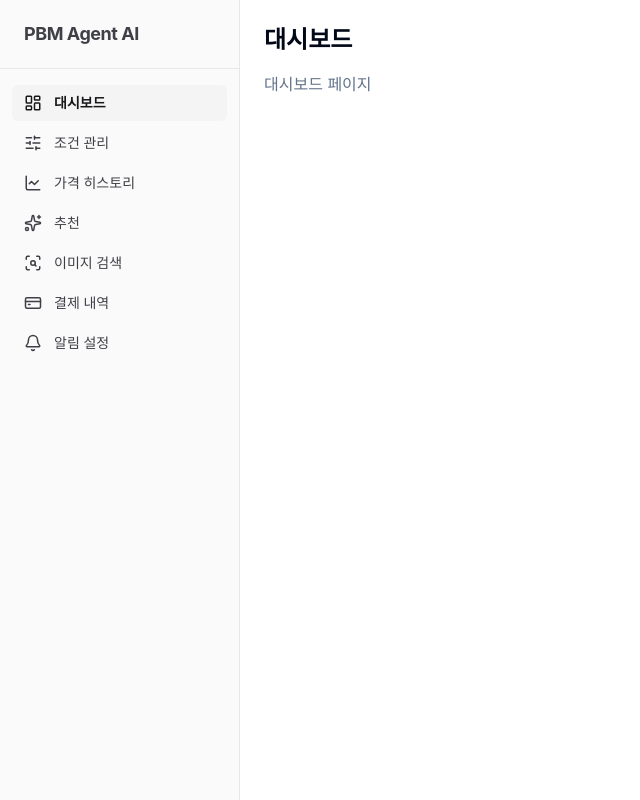
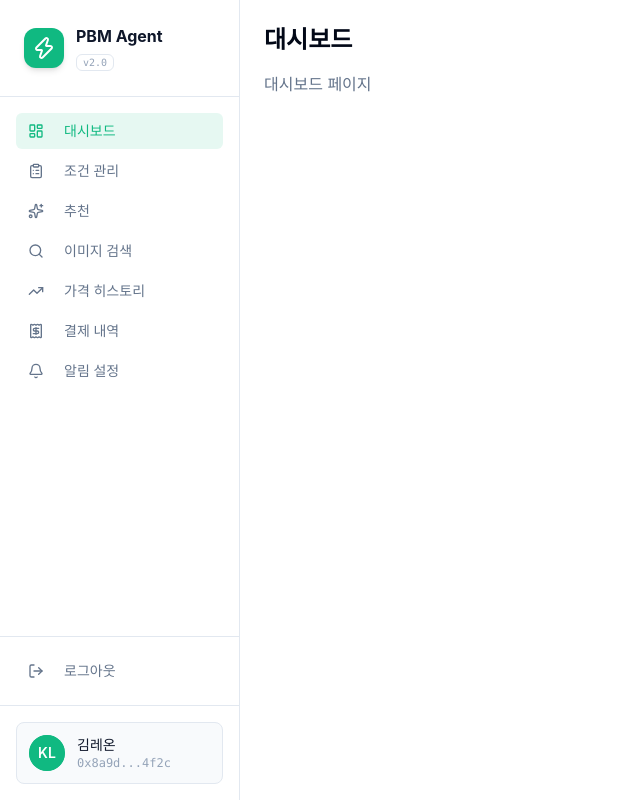
Before and after one commit to pbm-agent-ai/pbm-agent-ai-frontend, a React (Vite) app in the folder frontend/: page /dashboard in a window 1280 px wide. Shown: the whole page, without its empty margins (0-640 px from the left). Built offline with nearby package versions, Linux system fonts and the light colour scheme.

Commit message:
:sparkles: 사이드바 레이아웃 구성

```diff
--- a/frontend/package.json
+++ b/frontend/package.json
@@ -10,6 +10,7 @@
     "preview": "vite preview"
   },
   "dependencies": {
+    "@radix-ui/react-avatar": "^1.1.11",
     "@radix-ui/react-slot": "^1.2.4",
     "@stomp/stompjs": "^7.3.0",
     "axios": "^1.15.0",
--- a/frontend/src/App.tsx
+++ b/frontend/src/App.tsx
@@ -20,8 +20,8 @@ export default function App(): React.JSX.Element {
         <Route element={<Layout />}>
           <Route path="/dashboard" element={<Dashboard />} />
           <Route path="/conditions" element={<Conditions />} />
-          <Route path="/history" element={<PriceHistory />} />
-          <Route path="/recommendation" element={<Recommendation />} />
+          <Route path="/price-history" element={<PriceHistory />} />
+          <Route path="/recommendations" element={<Recommendation />} />
           <Route path="/image-search" element={<ImageSearch />} />
           <Route path="/payments" element={<Payments />} />
           <Route path="/settings" element={<Settings />} />
--- a/frontend/src/components/layout/Layout.tsx
+++ b/frontend/src/components/layout/Layout.tsx
@@ -1,5 +1,5 @@
 import { Outlet } from 'react-router-dom';
-import Sidebar from './Sidebar';
+import { Sidebar } from './Sidebar';
 
 export default function Layout(): React.JSX.Element {
   return (
--- a/frontend/src/components/layout/Sidebar.tsx
+++ b/frontend/src/components/layout/Sidebar.tsx
@@ -1,64 +1,105 @@
-import { NavLink } from 'react-router-dom';
-import {
-  LayoutDashboard,
-  SlidersHorizontal,
-  LineChart,
-  Sparkles,
-  ScanSearch,
-  CreditCard,
-  Bell,
-} from 'lucide-react';
-import { cn } from '@/lib/utils';
+import { Link, useLocation } from 'react-router';
+import { LayoutDashboard, ClipboardList, TrendingUp, Receipt, Bell, LogOut, Zap, Sparkles, Search } from 'lucide-react';
+import { Button } from '../ui/button';
+import { Badge } from '../ui/badge';
+import { Avatar, AvatarFallback } from '../ui/avatar';
+import { Separator } from '../ui/separator';
 
-interface NavItem {
-  label: string;
-  path: string;
-  icon: React.ReactNode;
-}
+export function Sidebar() {
+  const location = useLocation();
 
-const navItems: NavItem[] = [
-  { label: '대시보드', path: '/dashboard', icon: <LayoutDashboard size={18} /> },
-  { label: '조건 관리', path: '/conditions', icon: <SlidersHorizontal size={18} /> },
-  { label: '가격 히스토리', path: '/history', icon: <LineChart size={18} /> },
-  { label: '추천', path: '/recommendation', icon: <Sparkles size={18} /> },
-  { label: '이미지 검색', path: '/image-search', icon: <ScanSearch size={18} /> },
-  { label: '결제 내역', path: '/payments', icon: <CreditCard size={18} /> },
-  { label: '알림 설정', path: '/settings', icon: <Bell size={18} /> },
-];
+  const menuItems = [
+    { path: '/dashboard', icon: LayoutDashboard, label: '대시보드' },
+    { path: '/conditions', icon: ClipboardList, label: '조건 관리' },
+    { path: '/recommendations', icon: Sparkles, label: '추천' },
+    { path: '/image-search', icon: Search, label: '이미지 검색' },
+    { path: '/price-history', icon: TrendingUp, label: '가격 히스토리' },
+    { path: '/payments', icon: Receipt, label: '결제 내역' },
+    { path: '/settings', icon: Bell, label: '알림 설정' },
+  ];
 
-export default function Sidebar(): React.JSX.Element {
+  const isActive = (path: string) => location.pathname === path;
+
   return (
-    <aside
-      style={{ width: '240px', minWidth: '240px' }}
-      className="h-full bg-sidebar border-r border-sidebar-border flex flex-col"
-    >
-      {/* 로고 */}
-      <div className="px-6 py-5 border-b border-sidebar-border">
-        <span className="text-lg font-bold text-sidebar-foreground tracking-tight">
-          PBM Agent AI
-        </span>
+    <div className="w-[240px] h-screen bg-white border-r border-[#e2e8f0] flex flex-col">
+      {/* Logo and Service Name */}
+      <div className="p-6">
+        <Link to="/dashboard" className="flex items-center gap-3">
+          <div className="w-10 h-10 bg-[#10b981] rounded-xl flex items-center justify-center shadow-md">
+            <Zap className="w-6 h-6 text-white" />
+          </div>
+          <div>
+            <div className="text-[#0f172a] font-bold text-base">PBM Agent</div>
+            <Badge variant="outline" className="border-[#e2e8f0] text-[#94a3b8] font-mono text-[10px] px-1.5 py-0">
+              v2.0
+            </Badge>
+          </div>
+        </Link>
       </div>
 
-      {/* 네비게이션 메뉴 */}
-      <nav className="flex-1 px-3 py-4 space-y-1 overflow-y-auto">
-        {navItems.map((item) => (
-          <NavLink
-            key={item.path}
-            to={item.path}
-            className={({ isActive }) =>
-              cn(
-                'flex items-center gap-3 px-3 py-2 rounded-md text-sm font-medium transition-colors',
-                isActive
-                  ? 'bg-sidebar-accent text-sidebar-accent-foreground font-semibold'
-                  : 'text-sidebar-foreground hover:bg-sidebar-accent hover:text-sidebar-accent-foreground',
-              )
-            }
-          >
-            {item.icon}
-            {item.label}
-          </NavLink>
-        ))}
+      <Separator className="bg-[#e2e8f0]" />
+
+      {/* Navigation Menu */}
+      <nav className="flex-1 p-4">
+        <ul className="space-y-1">
+          {menuItems.map((item) => {
+            const Icon = item.icon;
+            const active = isActive(item.path);
+
+            return (
+              <li key={item.path}>
+                <Button
+                  asChild
+                  variant={active ? "secondary" : "ghost"}
+                  className={`w-full justify-start ${
+                    active
+                      ? 'bg-[#10b981]/10 text-[#10b981] hover:bg-[#10b981]/15 hover:text-[#10b981]'
+                      : 'text-[#64748b] hover:bg-[#f8fafc] hover:text-[#0f172a]'
+                  }`}
+                >
+                  <Link to={item.path}>
+                    <Icon className="w-4 h-4 mr-3" />
+                    <span className="text-sm">{item.label}</span>
+                  </Link>
+                </Button>
+              </li>
+            );
+          })}
+        </ul>
       </nav>
-    </aside>
+
+      <Separator className="bg-[#e2e8f0]" />
+
+      {/* Logout */}
+      <div className="p-4">
+        <Button
+          asChild
+          variant="ghost"
+          className="w-full justify-start text-[#64748b] hover:bg-[#f8fafc] hover:text-[#0f172a]"
+        >
+          <Link to="/login">
+            <LogOut className="w-4 h-4 mr-3" />
+            <span className="text-sm">로그아웃</span>
+          </Link>
+        </Button>
+      </div>
+
+      <Separator className="bg-[#e2e8f0]" />
+
+      {/* User Profile Chip */}
+      <div className="p-4">
+        <div className="flex items-center gap-3 p-3 rounded-lg bg-[#f8fafc] border border-[#e2e8f0]">
+          <Avatar className="w-9 h-9 bg-[#10b981]">
+            <AvatarFallback className="bg-[#10b981] text-white font-semibold text-sm">
+              KL
+            </AvatarFallback>
+          </Avatar>
+          <div className="flex-1 min-w-0">
+            <div className="text-[#0f172a] text-sm font-medium truncate">김레온</div>
+            <div className="text-[#94a3b8] text-xs font-mono truncate">0x8a9d...4f2c</div>
+          </div>
+        </div>
+      </div>
+    </div>
   );
 }
--- /dev/null
+++ b/frontend/src/components/ui/avatar.tsx
@@ -0,0 +1,53 @@
+"use client";
+
+import * as React from "react";
+import * as AvatarPrimitive from "@radix-ui/react-avatar";
+
+import { cn } from "./utils";
+
+function Avatar({
+  className,
+  ...props
+}: React.ComponentProps<typeof AvatarPrimitive.Root>) {
+  return (
+    <AvatarPrimitive.Root
+      data-slot="avatar"
+      className={cn(
+        "relative flex size-10 shrink-0 overflow-hidden rounded-full",
+        className,
+      )}
+      {...props}
+    />
+  );
+}
+
+function AvatarImage({
+  className,
+  ...props
+}: React.ComponentProps<typeof AvatarPrimitive.Image>) {
+  return (
+    <AvatarPrimitive.Image
+      data-slot="avatar-image"
+      className={cn("aspect-square size-full", className)}
+      {...props}
+    />
+  );
+}
+
+function AvatarFallback({
+  className,
+  ...props
+}: React.ComponentProps<typeof AvatarPrimitive.Fallback>) {
+  return (
+    <AvatarPrimitive.Fallback
+      data-slot="avatar-fallback"
+      className={cn(
+        "bg-muted flex size-full items-center justify-center rounded-full",
+        className,
+      )}
+      {...props}
+    />
+  );
+}
+
+export { Avatar, AvatarImage, AvatarFallback };
--- /dev/null
+++ b/frontend/src/components/ui/badge.tsx
@@ -0,0 +1,46 @@
+import * as React from "react";
+import { Slot } from "@radix-ui/react-slot";
+import { cva, type VariantProps } from "class-variance-authority";
+
+import { cn } from "./utils";
+
+const badgeVariants = cva(
+  "inline-flex items-center justify-center rounded-md border px-2 py-0.5 text-xs font-medium w-fit whitespace-nowrap shrink-0 [&>svg]:size-3 gap-1 [&>svg]:pointer-events-none focus-visible:border-ring focus-visible:ring-ring/50 focus-visible:ring-[3px] aria-invalid:ring-destructive/20 dark:aria-invalid:ring-destructive/40 aria-invalid:border-destructive transition-[color,box-shadow] overflow-hidden",
+  {
+    variants: {
+      variant: {
+        default:
+          "border-transparent bg-primary text-primary-foreground [a&]:hover:bg-primary/90",
+        secondary:
+          "border-transparent bg-secondary text-secondary-foreground [a&]:hover:bg-secondary/90",
+        destructive:
+          "border-transparent bg-destructive text-white [a&]:hover:bg-destructive/90 focus-visible:ring-destructive/20 dark:focus-visible:ring-destructive/40 dark:bg-destructive/60",
+        outline:
+          "text-foreground [a&]:hover:bg-accent [a&]:hover:text-accent-foreground",
+      },
+    },
+    defaultVariants: {
+      variant: "default",
+    },
+  },
+);
+
+function Badge({
+  className,
+  variant,
+  asChild = false,
+  ...props
+}: React.ComponentProps<"span"> &
+  VariantProps<typeof badgeVariants> & { asChild?: boolean }) {
+  const Comp = asChild ? Slot : "span";
+
+  return (
+    <Comp
+      data-slot="badge"
+      className={cn(badgeVariants({ variant }), className)}
+      {...props}
+    />
+  );
+}
+
+export { Badge, badgeVariants };
--- /dev/null
+++ b/frontend/src/components/ui/button.tsx
@@ -0,0 +1,58 @@
+import * as React from "react";
+import { Slot } from "@radix-ui/react-slot";
+import { cva, type VariantProps } from "class-variance-authority";
+
+import { cn } from "./utils";
+
+const buttonVariants = cva(
+  "inline-flex items-center justify-center gap-2 whitespace-nowrap rounded-md text-sm font-medium transition-all disabled:pointer-events-none disabled:opacity-50 [&_svg]:pointer-events-none [&_svg:not([class*='size-'])]:size-4 shrink-0 [&_svg]:shrink-0 outline-none focus-visible:border-ring focus-visible:ring-ring/50 focus-visible:ring-[3px] aria-invalid:ring-destructive/20 dark:aria-invalid:ring-destructive/40 aria-invalid:border-destructive",
+  {
+    variants: {
+      variant: {
+        default: "bg-primary text-primary-foreground hover:bg-primary/90",
+        destructive:
+          "bg-destructive text-white hover:bg-destructive/90 focus-visible:ring-destructive/20 dark:focus-visible:ring-destructive/40 dark:bg-destructive/60",
+        outline:
+          "border bg-background text-foreground hover:bg-accent hover:text-accent-foreground dark:bg-input/30 dark:border-input dark:hover:bg-input/50",
+        secondary:
+          "bg-secondary text-secondary-foreground hover:bg-secondary/80",
+        ghost:
+          "hover:bg-accent hover:text-accent-foreground dark:hover:bg-accent/50",
+        link: "text-primary underline-offset-4 hover:underline",
+      },
+      size: {
+        default: "h-9 px-4 py-2 has-[>svg]:px-3",
+        sm: "h-8 rounded-md gap-1.5 px-3 has-[>svg]:px-2.5",
+        lg: "h-10 rounded-md px-6 has-[>svg]:px-4",
+        icon: "size-9 rounded-md",
+      },
+    },
+    defaultVariants: {
+      variant: "default",
+      size: "default",
+    },
+  },
+);
+
+function Button({
+  className,
+  variant,
+  size,
+  asChild = false,
+  ...props
+}: React.ComponentProps<"button"> &
+  VariantProps<typeof buttonVariants> & {
+    asChild?: boolean;
+  }) {
+  const Comp = asChild ? Slot : "button";
+
+  return (
+    <Comp
+      data-slot="button"
+      className={cn(buttonVariants({ variant, size, className }))}
+      {...props}
+    />
+  );
+}
+
+export { Button, buttonVariants };
--- /dev/null
+++ b/frontend/src/components/ui/separator.tsx
@@ -0,0 +1,28 @@
+"use client";
+
+import * as React from "react";
+import * as SeparatorPrimitive from "@radix-ui/react-separator";
+
+import { cn } from "./utils";
+
+function Separator({
+  className,
+  orientation = "horizontal",
+  decorative = true,
+  ...props
+}: React.ComponentProps<typeof SeparatorPrimitive.Root>) {
+  return (
+    <SeparatorPrimitive.Root
+      data-slot="separator-root"
+      decorative={decorative}
+      orientation={orientation}
+      className={cn(
+        "bg-border shrink-0 data-[orientation=horizontal]:h-px data-[orientation=horizontal]:w-full data-[orientation=vertical]:h-full data-[orientation=vertical]:w-px",
+        className,
+      )}
+      {...props}
+    />
+  );
+}
+
+export { Separator };
--- /dev/null
+++ b/frontend/src/components/ui/utils.ts
@@ -0,0 +1,6 @@
+import { clsx, type ClassValue } from "clsx";
+import { twMerge } from "tailwind-merge";
+
+export function cn(...inputs: ClassValue[]) {
+  return twMerge(clsx(inputs));
+}
```
Also changed, not shown: 1 other file (tests, documents, lock files or other folders).
